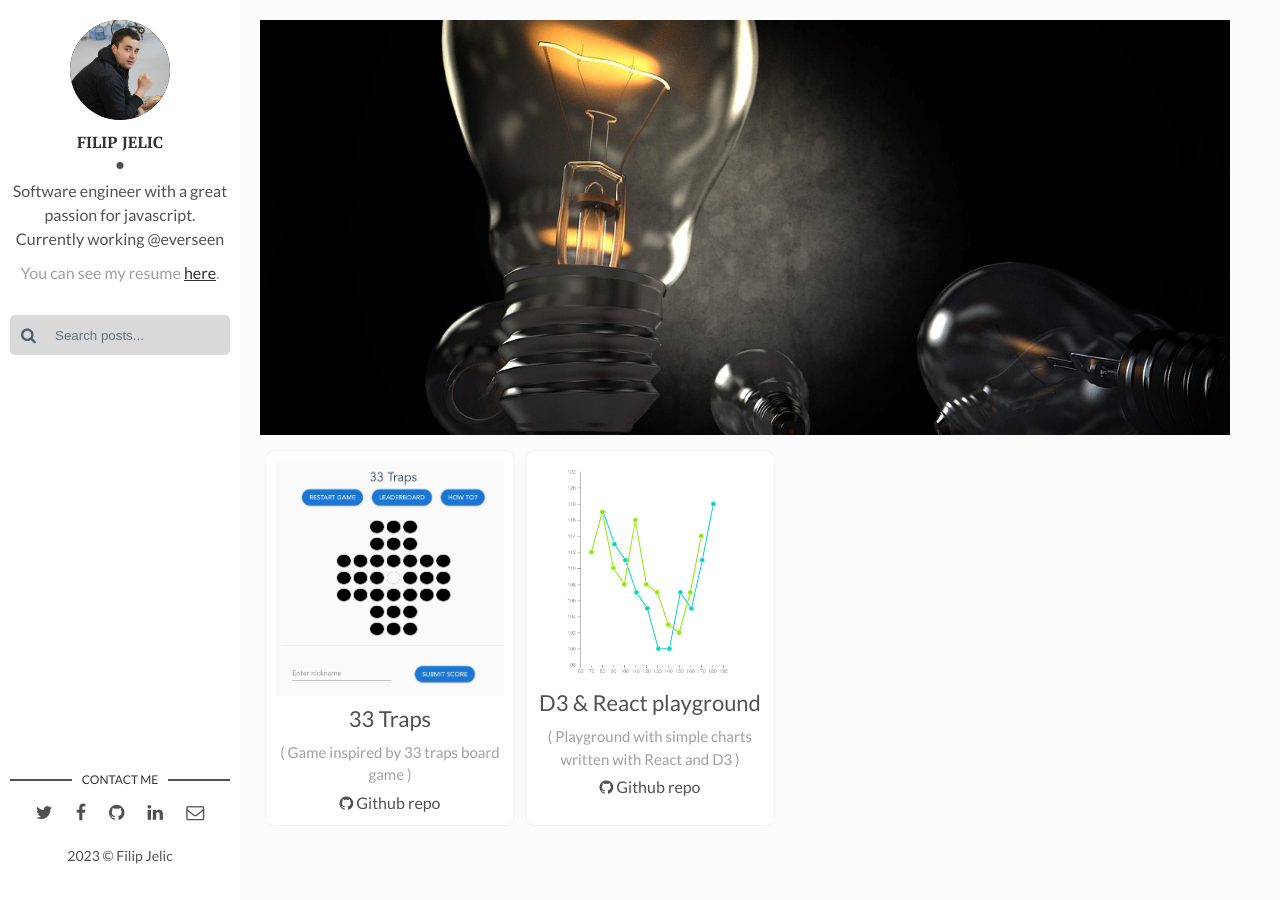
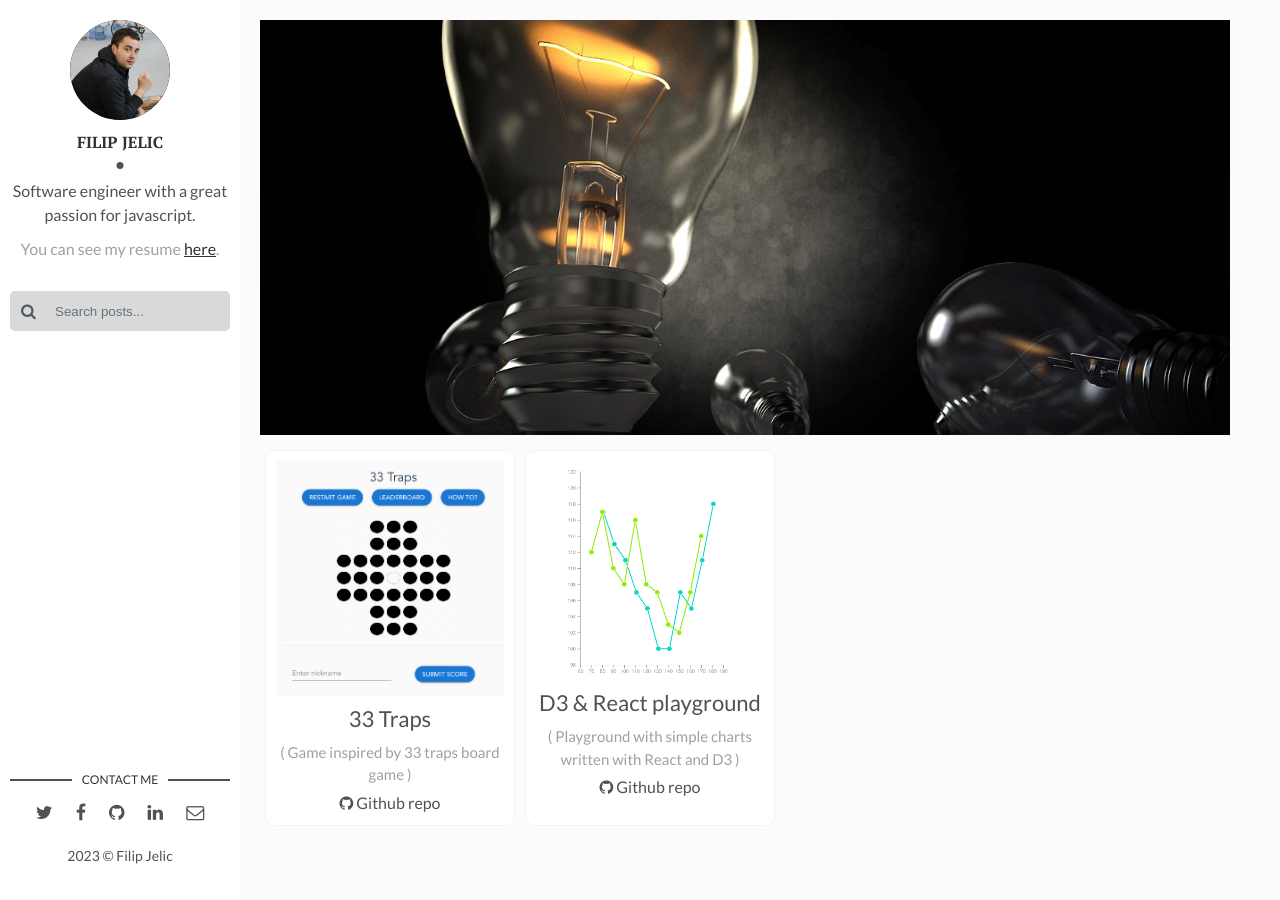
Before and after one commit to flipio/flipio.github.io, a Jekyll site: the page built from experiments.html, in a window 1280 px wide. Built offline with Jekyll 4.4.1, drawn with Linux system fonts in a browser that asks for light colours.

Commit message:
chore: revert change

```diff
--- a/_config.yml
+++ b/_config.yml
@@ -9,7 +9,7 @@ encoding: utf-8
 # Author Settings
 author: Filip Jelic
 author-img: filip-jelic.jpg
-about-author: Software engineer with a great passion for javascript. Currently working @everseen
+about-author: Software engineer with a great passion for javascript.
 twitter: flipioo
 facebook: filip.jelic
 github: flipio
```
